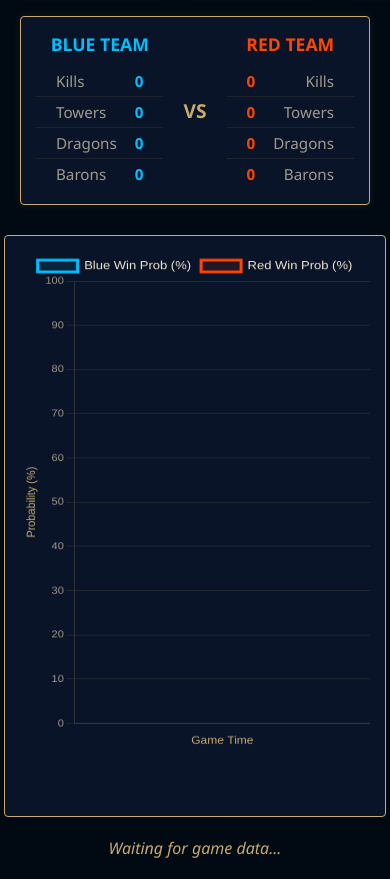
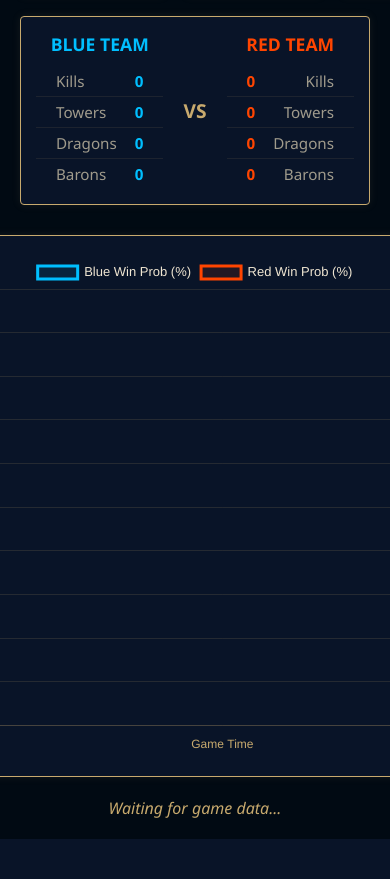
Before and after one commit to NathanSmallcalder/LeagueLiveMatchTracker, a Flask app: page / in a window 390 px wide; the page is wider, and only the part inside the window is pictured. Shown: the part 503-1382 px from the top of that part. After the commit the page ends 1342 px from the top of that part, so only its background shows below. Run offline with Flask 3, Linux system fonts and the light colour scheme.

Commit message:
Simplify chart: responsive:false, hardcoded 940x500 canvas, no CSS overrides

```diff
--- a/templates/index.html
+++ b/templates/index.html
@@ -214,20 +214,11 @@
         .gold-text { color: var(--gold-accent); }
 
         .chart-container {
-            position: relative;
-            width: 100%;
-            max-width: 1000px;
-            height: 550px;
             background-color: var(--panel-bg);
             border: 1px solid var(--gold-accent);
             border-radius: 4px;
-            padding: 15px;
-        }
-
-        #winProbChart {
-            display: block;
-            width: 100% !important;
-            height: 500px !important;
+            padding: 20px;
+            box-shadow: 0 0 10px rgba(200, 170, 110, 0.1);
         }
 
         .status {
@@ -375,7 +366,7 @@
     </div>
 
     <div class="chart-container">
-        <canvas id="winProbChart"></canvas>
+        <canvas id="winProbChart" width="940" height="500"></canvas>
     </div>
 
     <div class="status" id="status-msg">Waiting for game data...</div>
@@ -413,8 +404,7 @@
                 ]
             },
             options: {
-                responsive: true,
-                maintainAspectRatio: false,
+                responsive: false,
                 plugins: {
                     legend: { labels: { color: '#F0E6D2', font: { size: 13 } } }
                 },
```
